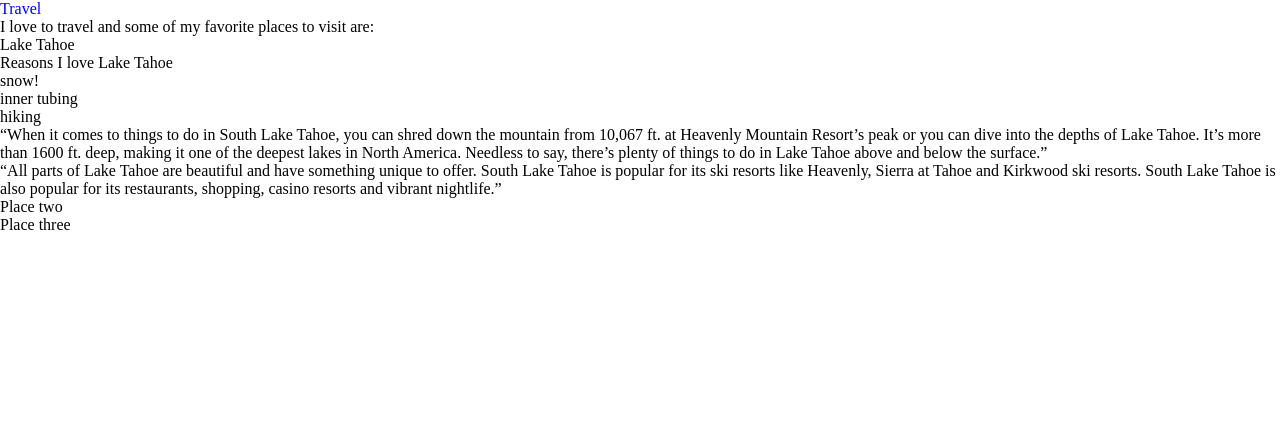
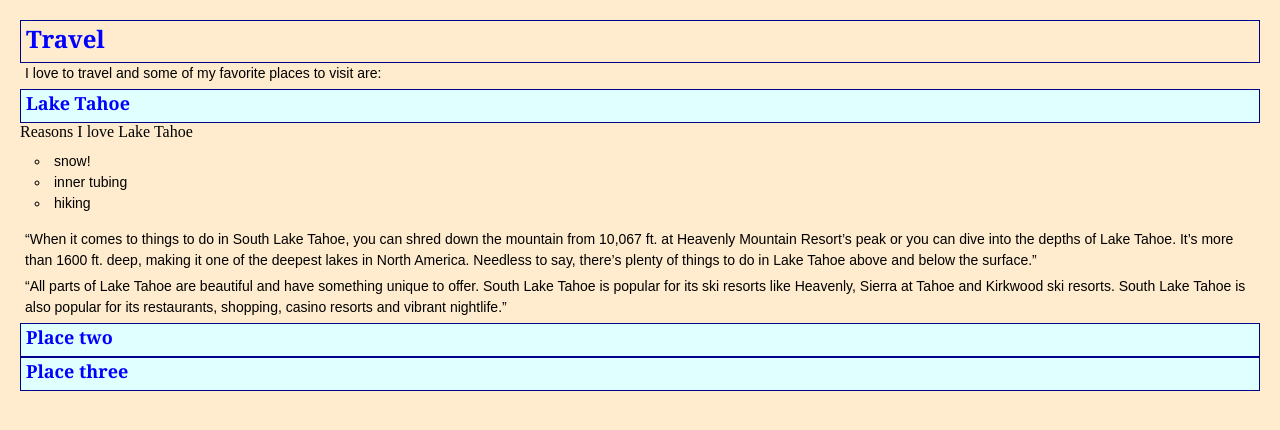
Before and after one commit to annisayudiani/539_wk3_css_intro, a plain HTML site: page images/index.html in a window 1280 px wide. Drawn offline with Linux system fonts and the light colour scheme; files that its build step writes are made by us from their sources.

Commit message:
Add files via upload

```diff
--- a/css/style.css
+++ b/css/style.css
@@ -1,3 +1,43 @@
-h1{
+body{
+    background-color: blanchedalmond;
+    margin: 20px;
+}
+h1 {
     color: blue;
+    border: solid 1px darkblue;
+    font-family: Georgia, 'Times New Roman', Times, serif;
+    font-size: 24px;
+    font-weight: 600;
+    line-height: 150%;
+    padding-bottom: 5px;
+    padding-left: 5px;
 }
+h2 {
+    color: blue;
+    border: solid 1px darkblue;
+    background-color: lightcyan;
+    font-family: Georgia, 'Times New Roman', Times, serif;
+    font-size: 18px;
+    font-weight: 600;
+    line-height: 150%;
+    padding-bottom: 5px;
+    padding-left: 5px;
+}
+p {
+    font-family: Arial, Helvetica, sans-serif;
+    font-size: 14px;
+    line-height: 150%;
+    padding-bottom: 5px;
+    padding-left: 5px;
+
+}
+ul {
+    list-style-type: circle;
+    list-style-position: inside;
+    margin: 10px;
+    padding-bottom: 5px;
+    padding-left: 5px;
+    font-family: Arial, Helvetica, sans-serif;
+    font-size: 14px;
+    line-height: 150%;
+}
--- a/style.css
+++ b/style.css
@@ -1,3 +1,43 @@
-h1{
+body{
+    background-color: blanchedalmond;
+    margin: 20px;
+}
+h1 {
     color: blue;
+    border: solid 1px darkblue;
+    font-family: Georgia, 'Times New Roman', Times, serif;
+    font-size: 24px;
+    font-weight: 600;
+    line-height: 150%;
+    padding-bottom: 5px;
+    padding-left: 5px;
 }
+h2 {
+    color: blue;
+    border: solid 1px darkblue;
+    background-color: lightcyan;
+    font-family: Georgia, 'Times New Roman', Times, serif;
+    font-size: 18px;
+    font-weight: 600;
+    line-height: 150%;
+    padding-bottom: 5px;
+    padding-left: 5px;
+}
+p {
+    font-family: Arial, Helvetica, sans-serif;
+    font-size: 14px;
+    line-height: 150%;
+    padding-bottom: 5px;
+    padding-left: 5px;
+
+}
+ul {
+    list-style-type: circle;
+    list-style-position: inside;
+    margin: 10px;
+    padding-bottom: 5px;
+    padding-left: 5px;
+    font-family: Arial, Helvetica, sans-serif;
+    font-size: 14px;
+    line-height: 150%;
+}
```
Also changed, not shown: index.html (added, +37 -0 lines).
